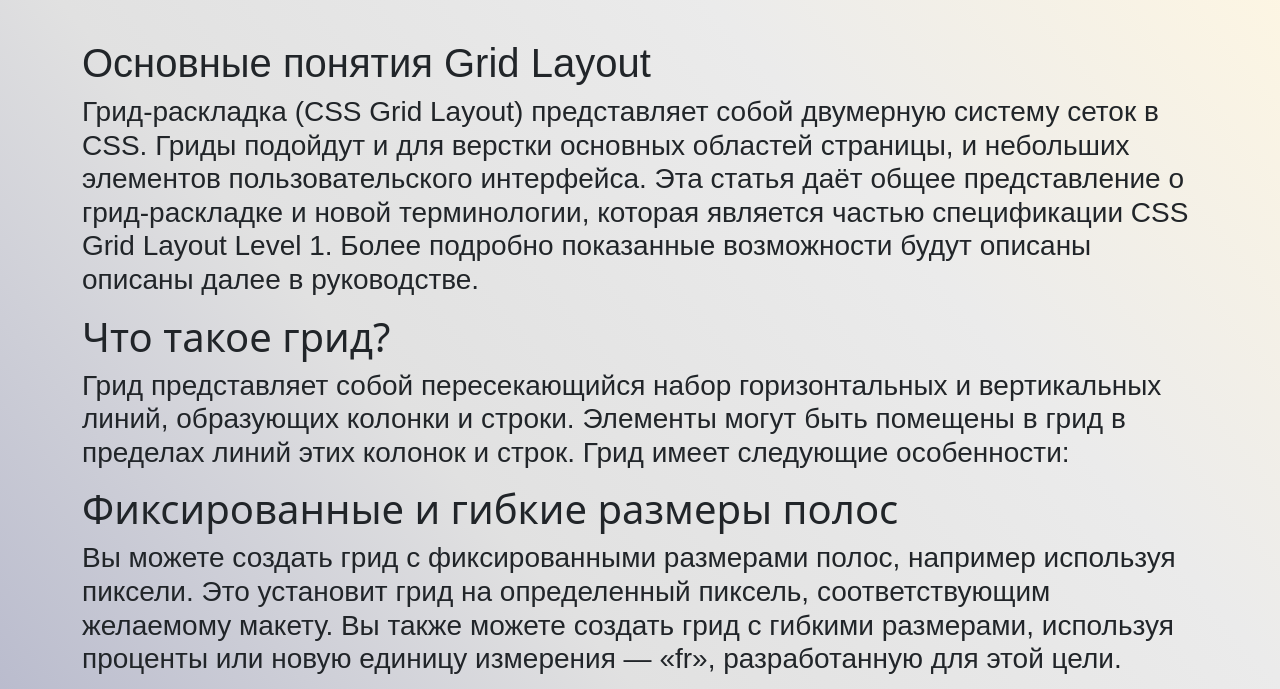
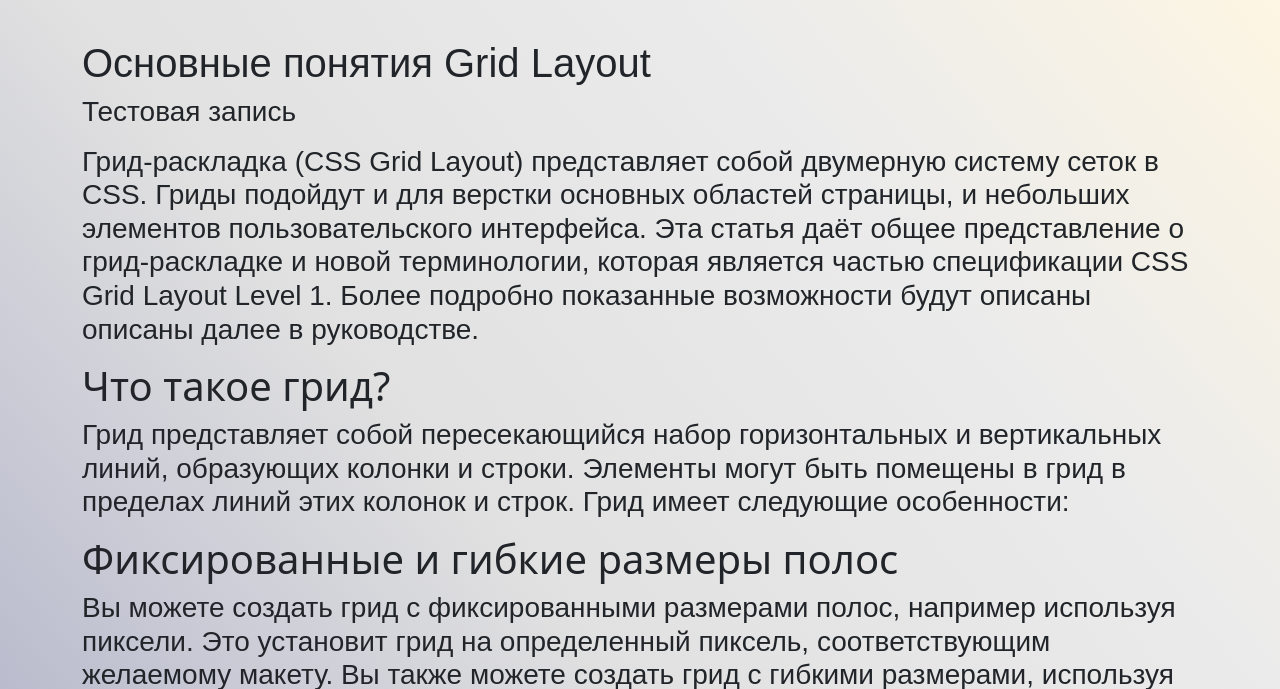
Before and after one commit to Gemoglabin/Gemoglabin.github.io, a plain HTML site: page Grid.html in a window 1280 px wide. Shown: the part 96-785 px from the top of the page. Drawn offline with nearby package versions, Linux system fonts and the light colour scheme; a web font is replaced by a local one.

Commit message:
Update Grid.html

```diff
--- a/Grid.html
+++ b/Grid.html
@@ -39,6 +39,7 @@
 				<h1 class="mt-5">
 					Основные понятия Grid Layout
 				</h1>
+				<p>Тестовая запись</p>
 				<p>
 					Грид-раскладка (CSS Grid Layout) представляет собой двумерную систему сеток в CSS. Гриды подойдут и для верстки основных областей страницы, и небольших элементов пользовательского интерфейса. Эта статья даёт общее представление о грид-раскладке и новой терминологии, которая является частью спецификации CSS Grid Layout Level 1. Более подробно показанные возможности будут описаны описаны далее в руководстве.
 				</p>
```
